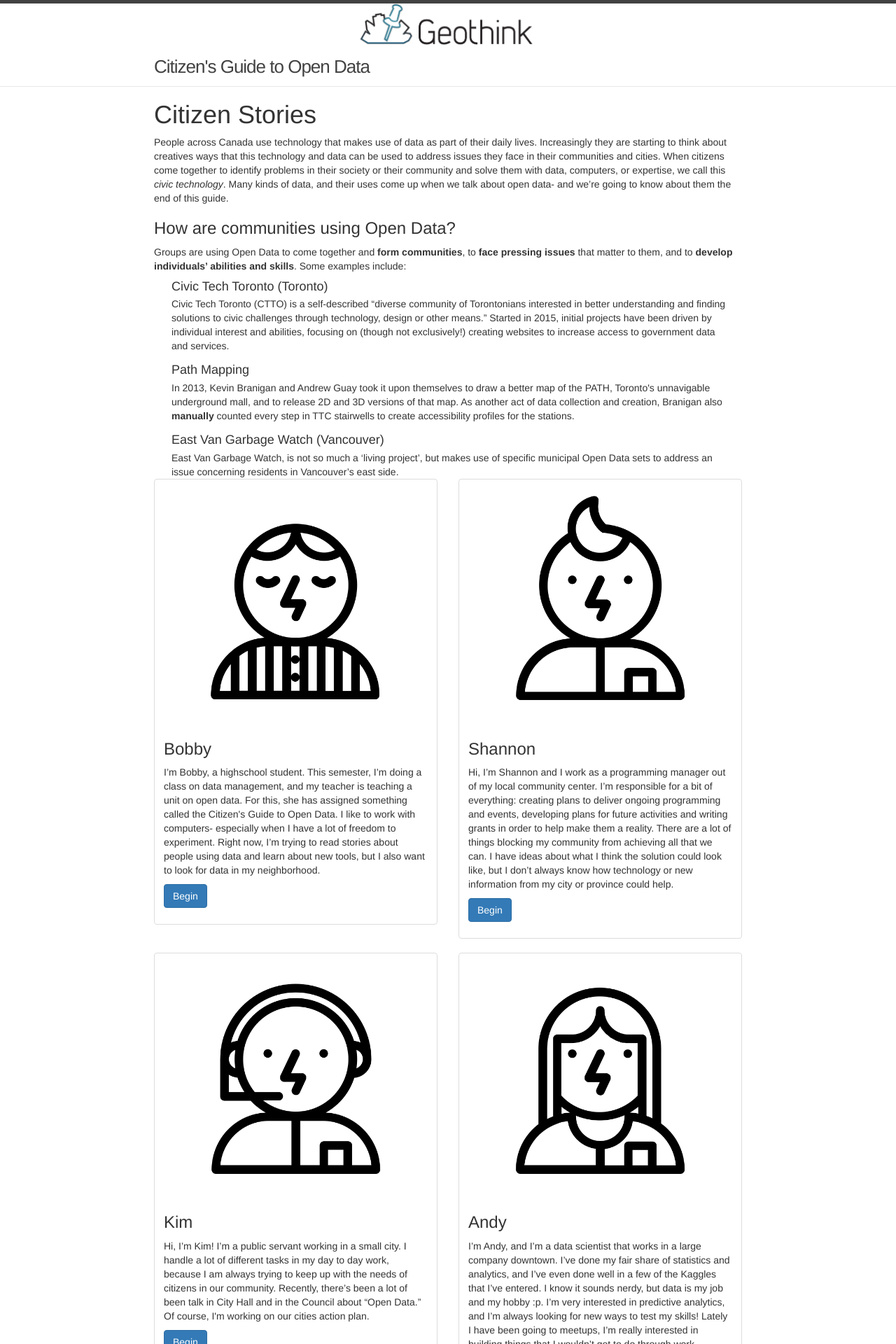
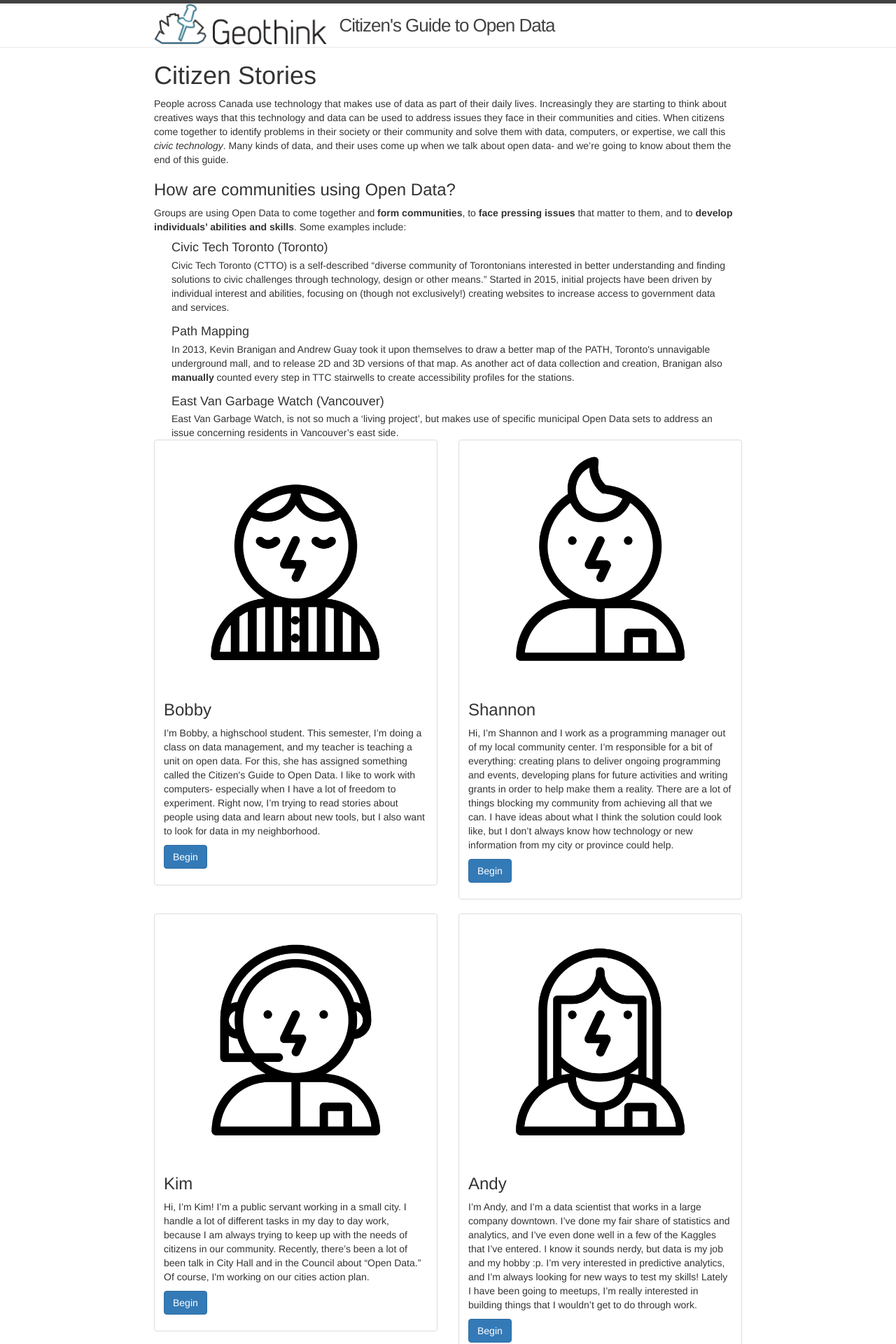
Before and after one commit to citizens-guide-open-data/citizens-guide-open-data.github.io, a Jekyll site: the page built from index.html, in a window 1280 px wide. Shown: the top 1920 px of the page at 70% size. Built offline with Jekyll 4.4.1, drawn with Linux system fonts in a browser that asks for light colours.

Commit message:
update header and footer

```diff
--- a/_includes/header.html
+++ b/_includes/header.html
@@ -1,8 +1,8 @@
 <header class="site-header">
 
   <div class="wrapper">
-    <a class="site-title" href="{{ site.baseurl }}/">
-      <img class="header-image" src="./images/geothink_logo.png"  width="30%">{{ site.title }}
+    <a class="site-title" href="{{ site.baseurl }}/" alt="{{ site.title }}">
+      <img class="site-logo" src="./images/geothink_logo.png"  width="30%">&nbsp;&nbsp;{{ site.title }}
     </a>
 
     <nav class="site-nav">
--- a/_sass/_layout.scss
+++ b/_sass/_layout.scss
@@ -4,16 +4,25 @@
 .site-header {
     border-top: 5px solid $grey-color-dark;
     border-bottom: 1px solid $grey-color-light;
-    min-height: 56px;
+    min-height: 36px;
 
     // Positioning context for the mobile navigation icon
     position: relative;
 }
 
+.site-logo {
+    margin-bottom: 0;
+    vertical-align: bottom;
+    float: left;
+    // Positioning context for the mobile navigation icon
+    position: relative;
+}
+
+
 .site-title {
     font-size: 26px;
     font-weight: 300;
-    line-height: 56px;
+    line-height: 62px;
     letter-spacing: -1px;
     margin-bottom: 0;
     float: left;
@@ -99,7 +108,7 @@
  */
 .site-footer {
     border-top: 1px solid $grey-color-light;
-    padding: $spacing-unit 0;
+    padding: $small-spacing-unit 0;
 }
 
 .footer-heading {
@@ -116,49 +125,49 @@
 .footer-col-wrapper {
     font-size: 15px;
     color: $grey-color;
-    margin-left: -$spacing-unit / 2;
+    margin-left: -$small-spacing-unit;
     @extend %clearfix;
 }
 
 .footer-col {
     float: left;
-    margin-bottom: $spacing-unit / 2;
-    padding-left: $spacing-unit / 2;
+    margin-bottom: $small-spacing-unit;
+    padding-left: $small-spacing-unit;
 }
 
 .footer-col-1 {
-    width: -webkit-calc(35% - (#{$spacing-unit} / 2));
-    width:         calc(35% - (#{$spacing-unit} / 2));
+    width: -webkit-calc(35% - (#{$small-spacing-unit} / 2));
+    width:         calc(35% - (#{$small-spacing-unit} / 2));
 }
 
 .footer-col-2 {
-    width: -webkit-calc(20% - (#{$spacing-unit} / 2));
-    width:         calc(20% - (#{$spacing-unit} / 2));
+    width: -webkit-calc(20% - (#{$small-spacing-unit} / 2));
+    width:         calc(20% - (#{$small-spacing-unit} / 2));
 }
 
 .footer-col-3 {
-    width: -webkit-calc(45% - (#{$spacing-unit} / 2));
-    width:         calc(45% - (#{$spacing-unit} / 2));
+    width: -webkit-calc(45% - (#{$small-spacing-unit} / 2));
+    width:         calc(45% - (#{$small-spacing-unit} / 2));
 }
 
 @include media-query($on-laptop) {
     .footer-col-1,
     .footer-col-2 {
-        width: -webkit-calc(50% - (#{$spacing-unit} / 2));
-        width:         calc(50% - (#{$spacing-unit} / 2));
+        width: -webkit-calc(50% - (#{$small-spacing-unit} / 2));
+        width:         calc(50% - (#{$small-spacing-unit} / 2));
     }
 
     .footer-col-3 {
-        width: -webkit-calc(100% - (#{$spacing-unit} / 2));
-        width:         calc(100% - (#{$spacing-unit} / 2));
+        width: -webkit-calc(100% - (#{$small-spacing-unit} / 2));
+        width:         calc(100% - (#{$small-spacing-unit} / 2));
     }
 }
 
 @include media-query($on-palm) {
     .footer-col {
         float: none;
-        width: -webkit-calc(100% - (#{$spacing-unit} / 2));
-        width:         calc(100% - (#{$spacing-unit} / 2));
+        width: -webkit-calc(100% - (#{$small-spacing-unit} / 2));
+        width:         calc(100% - (#{$small-spacing-unit} / 2));
     }
 }
 
```
